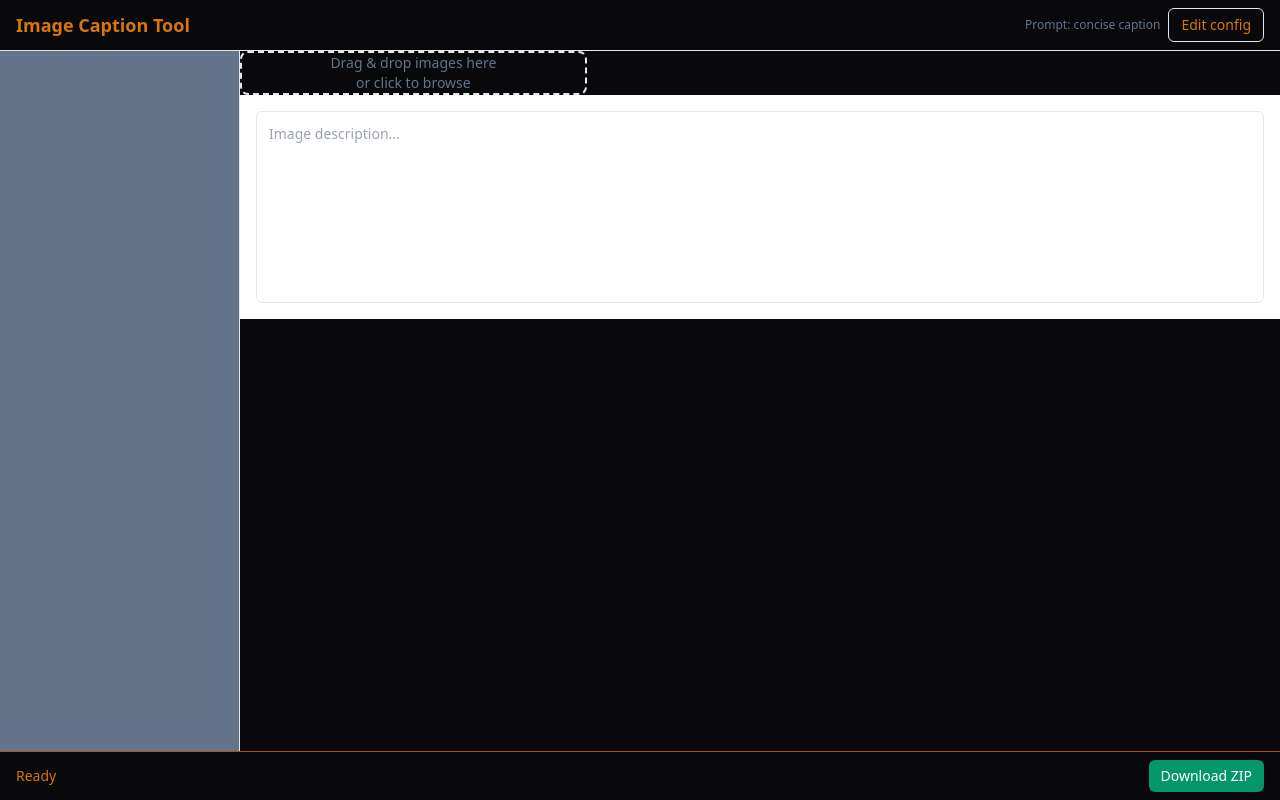
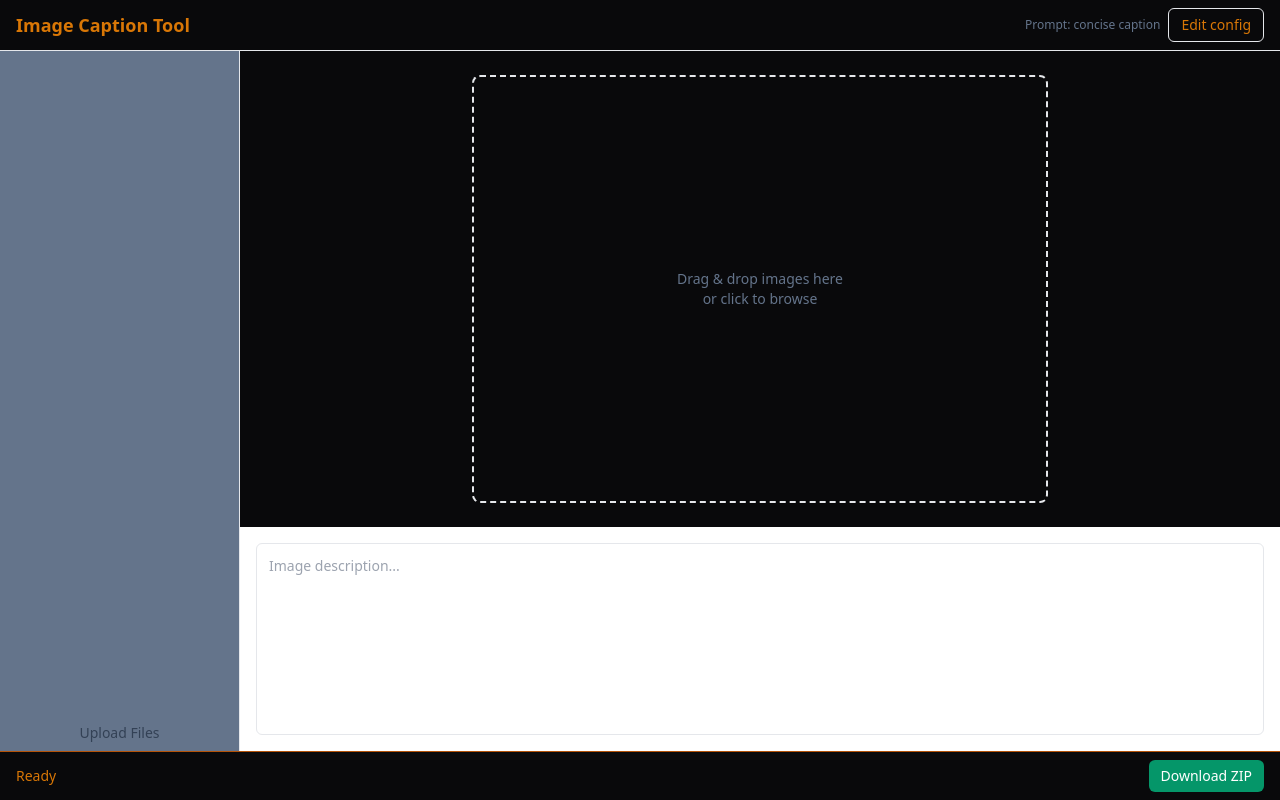
Before and after one commit to alkor-istar/elodin, a React (Vite) app: page / in a window 1280 px wide. Built offline with nearby package versions, Linux system fonts and the light colour scheme; the HTML template or start-up script is replaced by a standard one.

Commit message:
Add submit multiple images

```diff
--- a/src/components/Editor.tsx
+++ b/src/components/Editor.tsx
@@ -11,8 +11,10 @@ type EditorProps = {
 
 const Editor = ({ onAddImage, selected, images }: EditorProps) => {
     return (
-        <main className="flex flex-col h-full">
-            <Image onAddImage={onAddImage} currentImage={images[selected]} />
+        <main className="grid h-full min-h-0 grid-rows-[1fr_auto]">
+            <div className="min-h-0 overflow-hidden p-6 flex items-center justify-center">
+                <Image onAddImage={onAddImage} currentImage={selected !== undefined ? images[selected] : undefined} />
+            </div>
             <Caption />
         </main>
     )
--- a/src/components/Gallery.tsx
+++ b/src/components/Gallery.tsx
@@ -1,4 +1,6 @@
 import type { ImageType } from "../types/image";
+import { useRef } from "react";
+import { type ChangeEvent } from "react";
 
 type GalleryProps = {
     images: ImageType[],
@@ -7,9 +9,23 @@ type GalleryProps = {
 }
 
 const Gallery = ({ images, selected, onSelectImage }: GalleryProps) => {
+    const fileInputRef = useRef<HTMLInputElement>(null);
+
+    const handleClick = () => {
+        fileInputRef.current?.click();
+    };
+    const handleFileChange = (event: ChangeEvent<HTMLInputElement>) => {
+        const files = event.target.files;
+        if (!files || files.length === 0) return;
+
+        for (const file of Array.from(files)) {
+            onAddImage(file);
+        }
+        event.target.value = "";
+    };
     return (
-        <aside className="border-r bg-slate-500 overflow-y-auto">
-            <div className="p-2 space-y-2">
+        <aside className="border-r bg-slate-500 flex flex-col h-full">
+            <div className="flex-1 overflow-y-auto p-2 space-y-2">
                 {images.map((img, i) => (
                     <button
                         key={i}
@@ -26,6 +42,17 @@ const Gallery = ({ images, selected, onSelectImage }: GalleryProps) => {
                     </button>
                 ))}
             </div>
+            <input
+                ref={fileInputRef}
+                type="file"
+                accept="image/*"
+                multiple
+                className="hidden"
+                onChange={handleFileChange}
+            />
+            <div border-t>
+                <button className="w-full p-2 text-sm text-slate-700 hover:bg-slate-200" onClick={handleClick}>Upload Files</button>
+            </div>
         </aside>
     )
 }
--- a/src/components/Image.tsx
+++ b/src/components/Image.tsx
@@ -12,37 +12,46 @@ const Image = ({ onAddImage, currentImage }: ImageProps) => {
     const handleClick = () => {
         fileInputRef.current?.click();
     };
+    const handleFileChange = (event: ChangeEvent<HTMLInputElement>) => {
+        const files = event.target.files;
+        if (!files || files.length === 0) return;
 
-    const handleFileChange = (event: ChangeEvent<HTMLInputElement>) => {
-        const file = event.target.files?.[0];
-        if (!file) return;
-
-        onAddImage(file);
+        for (const file of Array.from(files)) {
+            onAddImage(file);
+        }
         event.target.value = "";
     };
-
     return (
-        <div className="w-1/3 min-w-[240px]">
+        <div className="w-full max-w-xl h-full min-h-0">
             <input
                 ref={fileInputRef}
                 type="file"
                 accept="image/*"
+                multiple
                 className="hidden"
                 onChange={handleFileChange}
             />
             <div
-                className="h-full border-2 border-dashed rounded-lg
-                  flex items-center justify-center
+                className="h-full min-h-0 w-full border-2 border-dashed rounded-lg
+                  flex items-center justify-center overflow-hidden
                   text-slate-500
                   hover:border-blue-400 hover:bg-blue-50
                   transition cursor-pointer"
                 onClick={handleClick}
             >
-                <span className="text-sm text-center">
-                    Drag & drop images here<br />
-                    or click to browse
-                </span>
-                {currentImage && <img src={currentImage?.previewUrl} className="w-full h-full object-cover" />}
+                {currentImage ? (
+                    <img
+                        src={currentImage.previewUrl}
+                        alt="Selected"
+                        className="max-w-full max-h-full object-contain rounded-lg"
+                    />
+                ) : (
+                    <span className="text-sm text-center">
+                        Drag & drop images here
+                        <br />
+                        or click to browse
+                    </span>
+                )}
             </div>
         </div>
     );
--- a/src/components/Main.tsx
+++ b/src/components/Main.tsx
@@ -13,7 +13,7 @@ const Main = ({ state, onAddImage, onSelectImage }: MainProps) => {
     const selected = state.selected;
 
     return (
-        <div className="grid grid-cols-[240px_1fr] h-full">
+        <div className="grid grid-cols-[240px_1fr] h-full min-h-0">
             <Gallery images={images} onSelectImage={onSelectImage} selected={selected} />
             <Editor onAddImage={onAddImage} selected={selected} images={images} />
         </div>)
--- /dev/null
+++ b/src/helpers/addFile.tsx
@@ -0,0 +1,2 @@
+import { type ChangeEvent, useRef } from "react";
+import type { ImageType } from "../types/image";
```
